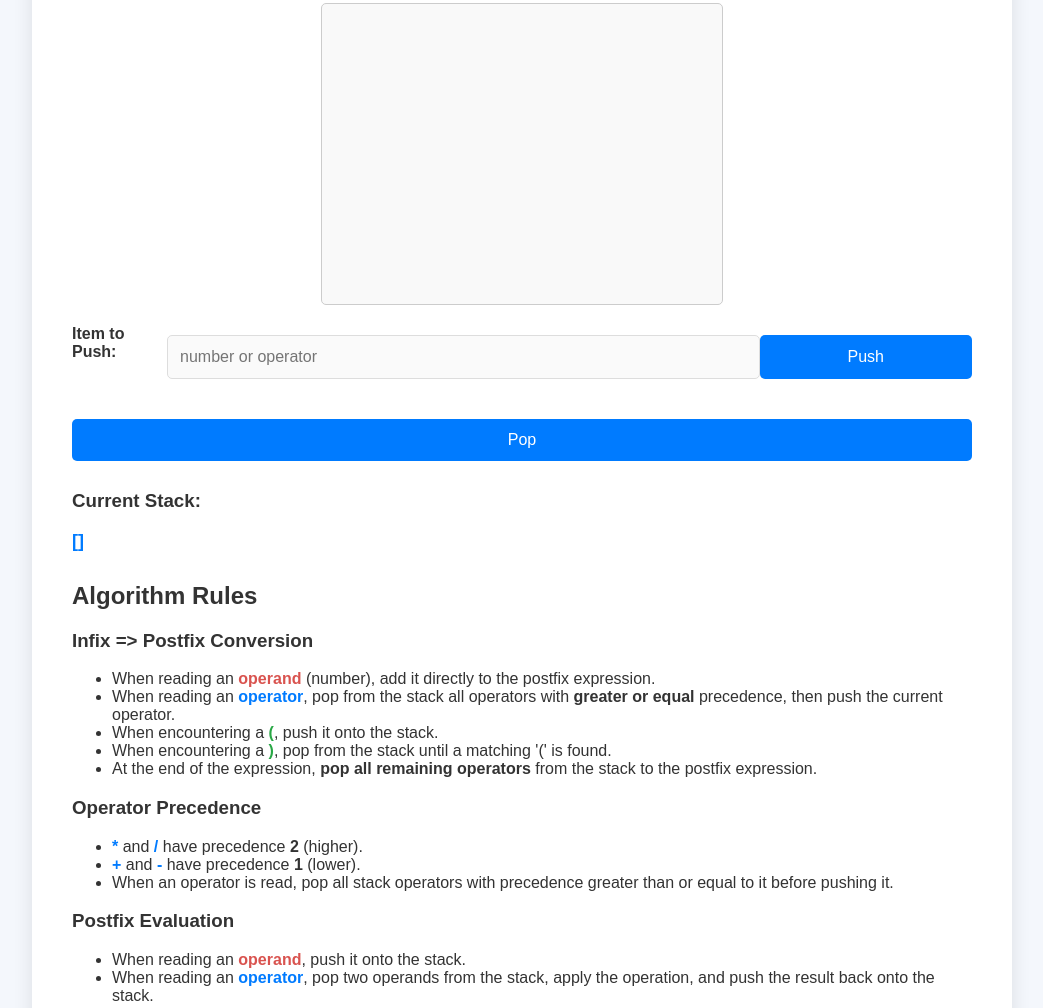
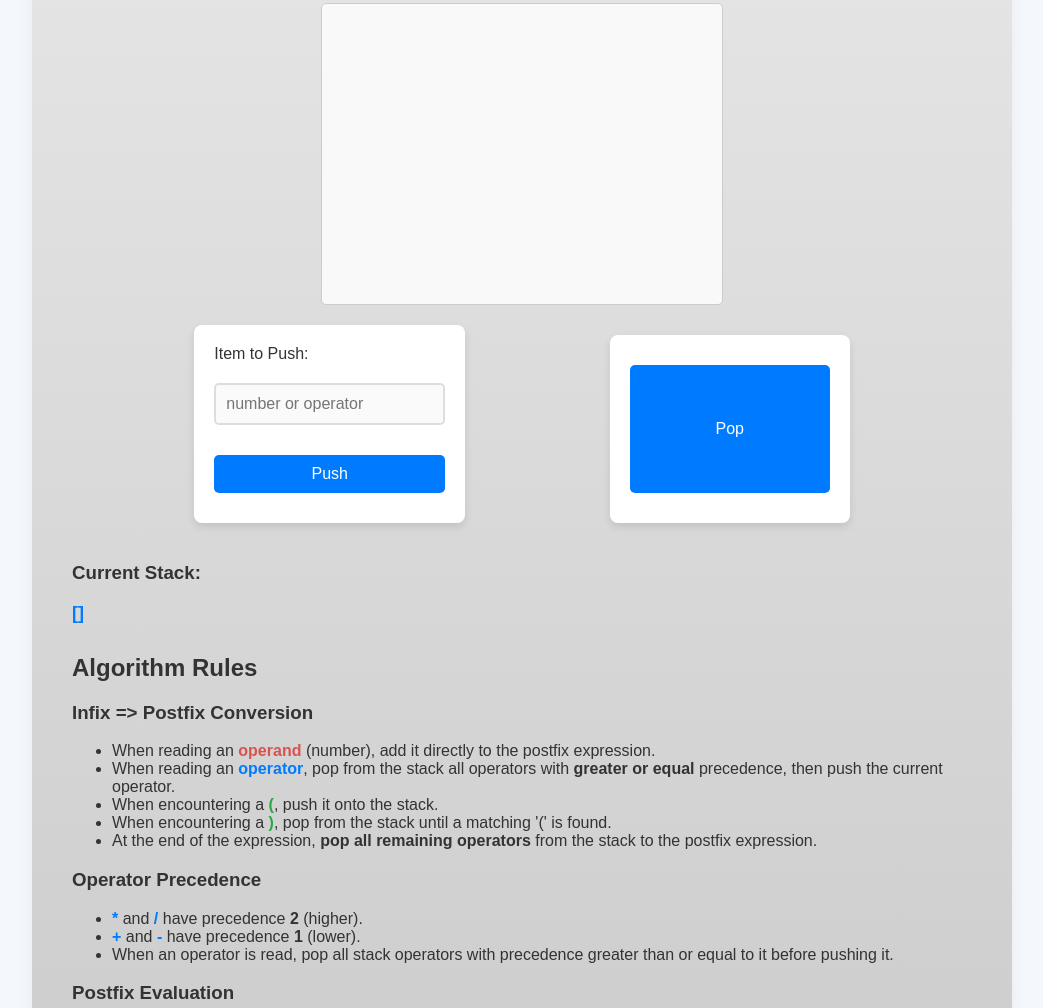
Before and after one commit to qingxianhong/STACK-POSTFIX, a plain HTML site: page index.html in a window 1280 px wide. Shown: the part 519-1527 px from the top of the page, without its empty margins (118-1161 px from the left). Drawn offline with Linux system fonts and the light colour scheme.

Commit message:
Update styles.css

```diff
--- a/styles.css
+++ b/styles.css
@@ -12,8 +12,8 @@ body {
   max-width: 900px;
   margin: 20px auto;
   padding: 40px;
-  background-color: white;
-  box-shadow: 0 4px 20px rgba(0, 0, 0, 0.1);
+  background: linear-gradient(to bottom, #eeeeee, #aaaaaa);
+  box-shadow: 0 4px 20px rgba(0, 0, 0, 0.05);
   border-radius: 8px;
 }
 
@@ -87,17 +87,13 @@ pre {
   color: #007bff;
 }
 
-/* Conversion Process, Postfix Expression Block */
-#infixToPostfix, #postfixEvaluation, #evaluationResult {
-  margin-top: 40px;
-}
-
-#postfixResult, #postfixEvaluation, #evaluationResult {
+#infixToPostfix, #postfixResult, #postfixEvaluation, #evaluationResult {
   font-size: 20px;
   background-color: #f9f9f9;
   padding: 15px;
   border-radius: 8px;
   box-shadow: 0 2px 10px rgba(0, 0, 0, 0.1);
+  margin-top: 40px;
 }
 
 /* Color Categories */
@@ -143,24 +139,77 @@ pre {
   margin-right: 10px;
 }
 
-/* Form Element Container */
-.input-container {
+.container_S {
   display: flex;
-  justify-content: space-between;
-  margin-bottom: 20px;
+  justify-content: space-between; /* Space between left and right */
+  max-width: 800px;
+  margin: 0 auto;
 }
 
+/* Form Element Container */
+/* Styling for the input container */
+.input-container, .pop-btn-container {
+  display: flex;
+  flex-direction: column;
+  max-width: 300px;
+  margin: 0 auto 20px;
+  padding: 20px;
+  background-color: #fff;
+  border-radius: 8px;
+  box-shadow: 0 4px 8px rgba(0, 0, 0, 0.1);
+}
+
+/* Label styling */
 .input-container label {
   font-size: 16px;
-  font-weight: bold;
+  margin-bottom: 10px;
+  color: #333;
 }
 
+/* Input field styling */
 .input-container input {
-  width: 70%;
+  padding: 10px;
+  font-size: 16px;
+  margin-bottom: 20px;
+  border: 2px solid #ddd;
+  border-radius: 5px;
+  transition: border-color 0.3s;
+}
+
+.input-container input:focus {
+  border-color: #007bff;
+  outline: none;
 }
 
 .input-container button {
-  width: 25%;
+  width: 100%;
+}
+
+/* Common button styling */
+.action-btn {
+  padding: 10px 5px;
+  background-color: #007bff;
+  color: white;
+  border: none;
+  border-radius: 5px;
+  font-size: 16px;
+  cursor: pointer;
+  transition: background-color 0.3s;
+}
+
+.action-btn:hover {
+  background-color: #0056b3;
+}
+
+/* Pop button container styling */
+.pop-btn-container {
+  text-align: center;
+  margin-top: 10px;
+}
+
+.pop-btn-container .action-btn {
+  height: 100%; /* Make the Pop button fill the container's height */
+  width: 200px;  /* Make the Pop button fill the container's width */
 }
 
 /* Button styling for navigation */
```
